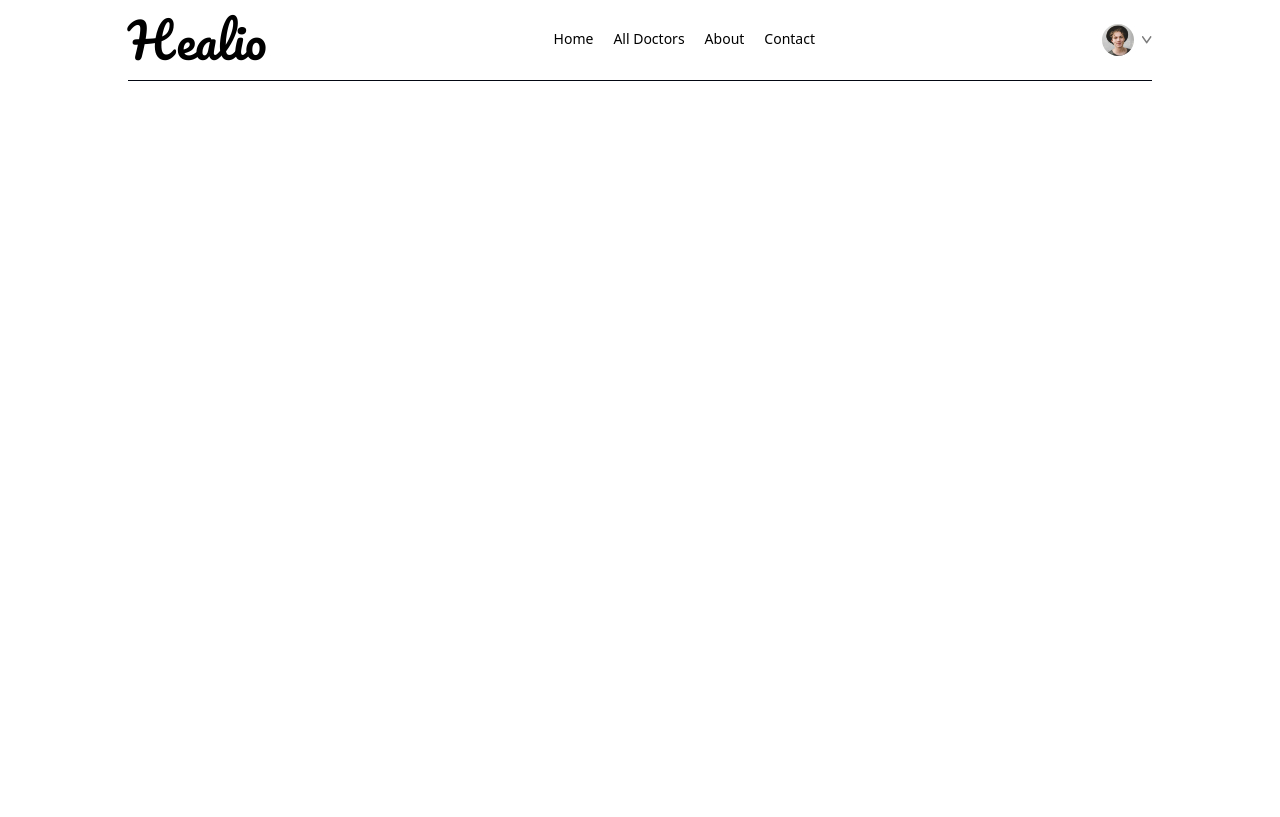
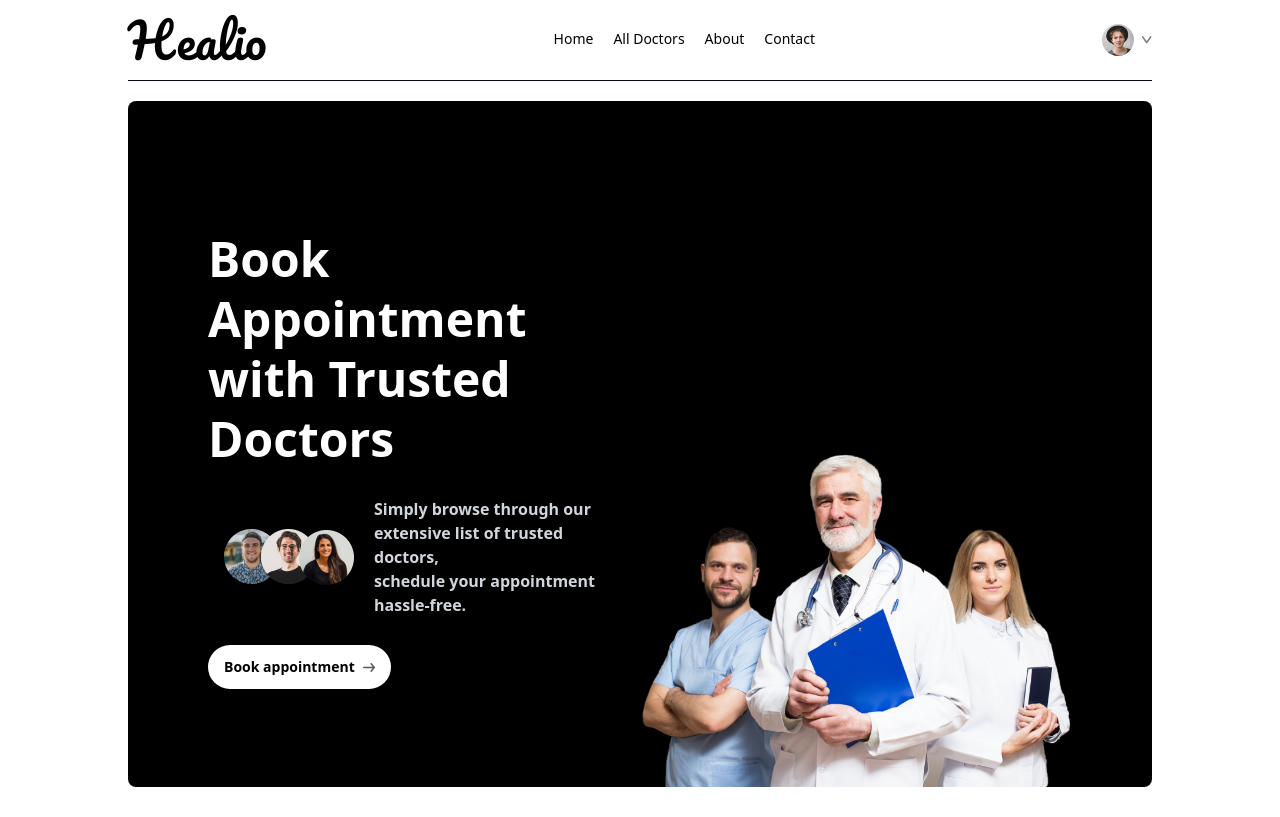
Before and after one commit to iamarshalrejith/Healio, a React (Vite) app in the folder frontend/: page / in a window 1280 px wide. Built offline with nearby package versions, Linux system fonts and the light colour scheme.

Commit message:
Added Header

```diff
--- /dev/null
+++ b/frontend/src/components/Header.jsx
@@ -0,0 +1,30 @@
+import React from 'react'
+import {assets} from '../assets/assets.js'
+
+const Header = () => {
+  return (
+    <div className='flex flex-col md:flex-row flex-wrap bg-black rounded-lg px-6 md:px-10 lg:px-20'>
+
+    {/* Left Side */}
+    <div className='md:w-1/2 flex flex-col items-start justify-center gap-4 py-10 m-auto md:py-[10vw] md:mb-[-30px]'>
+        <p className='text-3xl md:text-4xl lg:text-5xl text-white font-semibold leading-tight md:leading-tight lg:leading-tight'>
+            Book Appointment
+            <br /> with Trusted Doctors
+        </p>
+
+        <div className='flex flex-col md:flex-row items-start md:items-center gap-3 md:gap-5 px-4 py-3'>
+            <img src={assets.group_profiles} alt="" />
+            <p className='font-semibold text-gray-300'>Simply browse through our extensive list of trusted doctors, <br className='hidden sm:block'/>schedule your appointment hassle-free.</p>
+        </div>
+        <a href="#speciality" className='flex items-center gap-2 bg-white text-black px-4 py-3 rounded-full font-semibold text-sm m-auto md:m-0 hover:scale-105 transition-all duration-300 cursor-pointer'>Book appointment <img className='w-3' src={assets.arrow_icon} alt="arrow" /> </a>
+    </div>
+
+    {/* Right Side */}
+    <div className='md:w-1/2 flex relative'>
+        <img className='w-full md:absolute bottom-0 h-auto rounded-lg' src={assets.header_img} alt="" />
+    </div>
+    </div>
+  )
+}
+
+export default Header
--- a/frontend/src/pages/Home.jsx
+++ b/frontend/src/pages/Home.jsx
@@ -1,8 +1,11 @@
 import React from 'react'
+import Header from '../components/Header'
 
 const Home = () => {
   return (
-    <div></div>
+    <>
+    <Header />
+    </>
   )
 }
 
```
